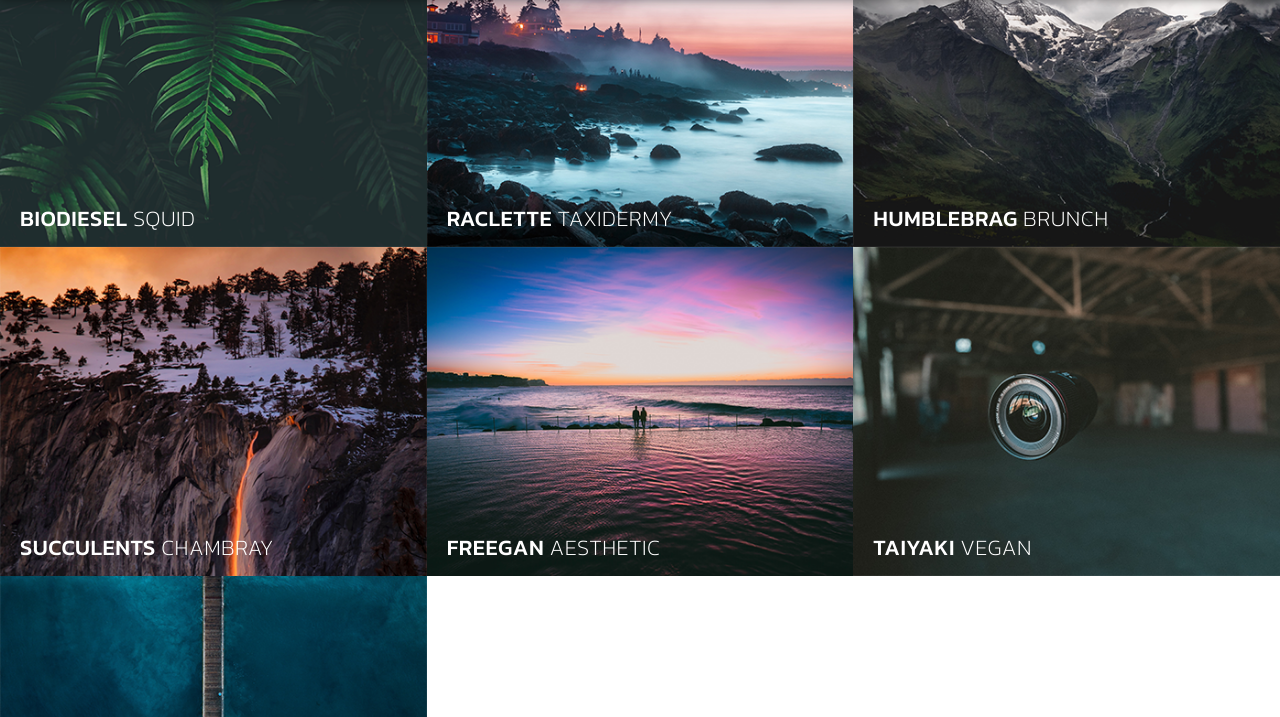
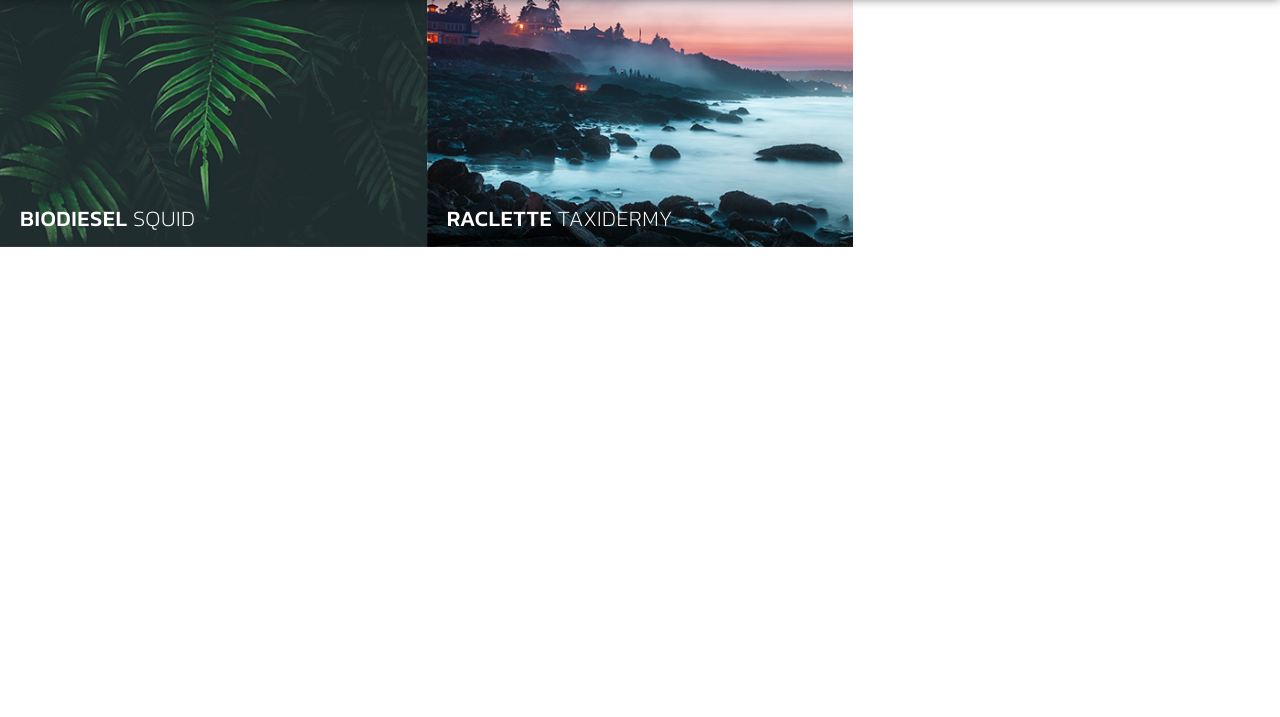
Before and after one commit to ElliotDoesCode/myscripts, a plain HTML site: page index.html in a window 1280 px wide. Shown: the part 83-800 px from the top of the page. Drawn offline with nearby package versions, Linux system fonts and the light colour scheme.

Commit message:
538457349

```diff
--- a/index.html
+++ b/index.html
@@ -87,82 +87,6 @@ https://templatemo.com/tm-520-highway
                     </div></a>
                 </div>
             </div>
-            <div class="col-md-4 col-sm-6">
-                <div class="portfolio-item">
-                    <a href="img/big_portfolio_item_3.png" data-lightbox="image-1"><div class="thumb">
-                        <div class="hover-effect">
-                            <div class="hover-content">
-                                <h1>humblebrag <em>brunch</em></h1>
-                                <p>Awesome Subtittle Goes Here</p>
-                            </div>
-                        </div>
-                        <div class="image">
-                            <img src="img/portfolio_item_3.png">
-                        </div>
-                    </div></a>
-                </div>
-            </div>
-            <div class="col-md-4 col-sm-6">
-                <div class="portfolio-item">
-                    <a href="img/big_portfolio_item_1.png" data-lightbox="image-1"><div class="thumb">
-                        <div class="hover-effect">
-                            <div class="hover-content">
-                                <h1>Succulents <em>chambray</em></h1>
-                                <p>Awesome Subtittle Goes Here</p>
-                            </div>
-                        </div>
-                        <div class="image">
-                            <img src="img/portfolio_item_1.png">
-                        </div>
-                    </div></a>
-                </div>
-            </div>
-            <div class="col-md-4 col-sm-6">
-                <div class="portfolio-item">
-                    <a href="img/big_portfolio_item_5.png" data-lightbox="image-1"><div class="thumb">
-                        <div class="hover-effect">
-                            <div class="hover-content">
-                                <h1>freegan <em>aesthetic</em></h1>
-                                <p>Awesome Subtittle Goes Here</p>
-                            </div>
-                        </div>
-                        <div class="image">
-                            <img src="img/portfolio_item_5.png">
-                        </div>
-                    </div></a>
-                </div>
-            </div>
-            <div class="col-md-4 col-sm-6">
-                <div class="portfolio-item">
-                    <a href="img/big_portfolio_item_6.png" data-lightbox="image-1"><div class="thumb">
-                        <div class="hover-effect">
-                            <div class="hover-content">
-                                <h1>taiyaki <em>vegan</em></h1>
-                                <p>Awesome Subtittle Goes Here</p>
-                            </div>
-                        </div>
-                        <div class="image">
-                            <img src="img/portfolio_item_6.png">
-                        </div>
-                    </div></a>
-                </div>
-            </div>
-            <div class="col-md-4 col-sm-6">
-                <div class="portfolio-item">
-                    <a href="img/big_portfolio_item_7.png" data-lightbox="image-1"><div class="thumb">
-                        <div class="hover-effect">
-                            <div class="hover-content">
-                                <h1>Thundercats <em>santo</em></h1>
-                                <p>Awesome Subtittle Goes Here</p>
-                            </div>
-                        </div>
-                        <div class="image">
-                            <img src="img/portfolio_item_7.png">
-                        </div>
-                    </div></a>
-                </div>
-            </div>
-
 
     <footer>
         <div class="container-fluid">
```
